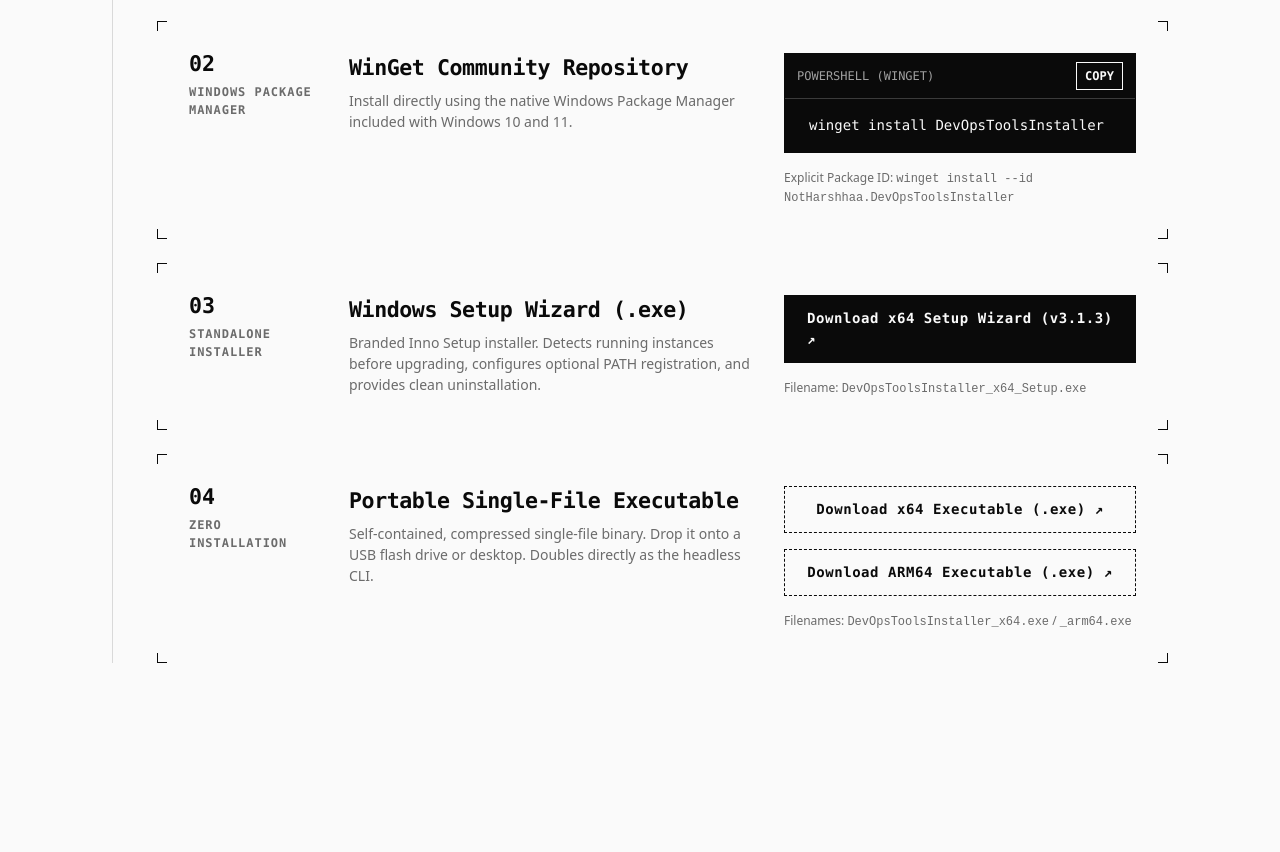
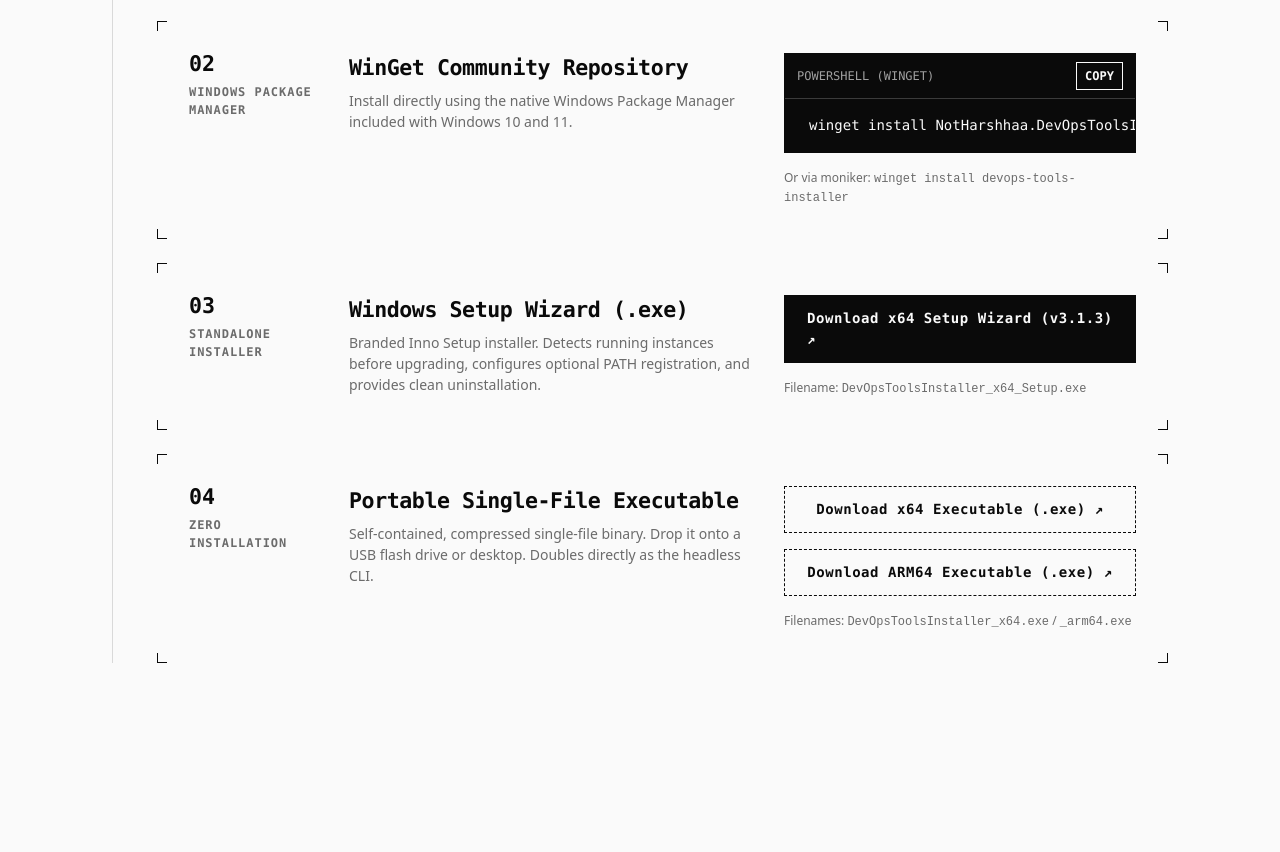
Before and after one commit to NotHarshhaa/DevOpsToolsInstaller, a plain HTML site: page web/download.html in a window 1280 px wide. Shown: the part 1215-2067 px from the top of the page. Drawn offline with Linux system fonts and the light colour scheme.

Commit message:
docs: add official WinGet package installation instructions

```diff
--- a/web/download.html
+++ b/web/download.html
@@ -170,10 +170,10 @@
                     <span>PowerShell (WinGet)</span>
                     <button class="copy-btn" aria-label="Copy winget command">COPY</button>
                   </div>
-                  <div class="code-content">winget install DevOpsToolsInstaller</div>
+                  <div class="code-content">winget install NotHarshhaa.DevOpsToolsInstaller</div>
                 </div>
                 <p class="text-mute" style="font-size: var(--font-micro);">
-                  Explicit Package ID: <code>winget install --id NotHarshhaa.DevOpsToolsInstaller</code>
+                  Or via moniker: <code>winget install devops-tools-installer</code>
                 </p>
               </div>
             </article>
```
Also changed, not shown: 2 other files.
